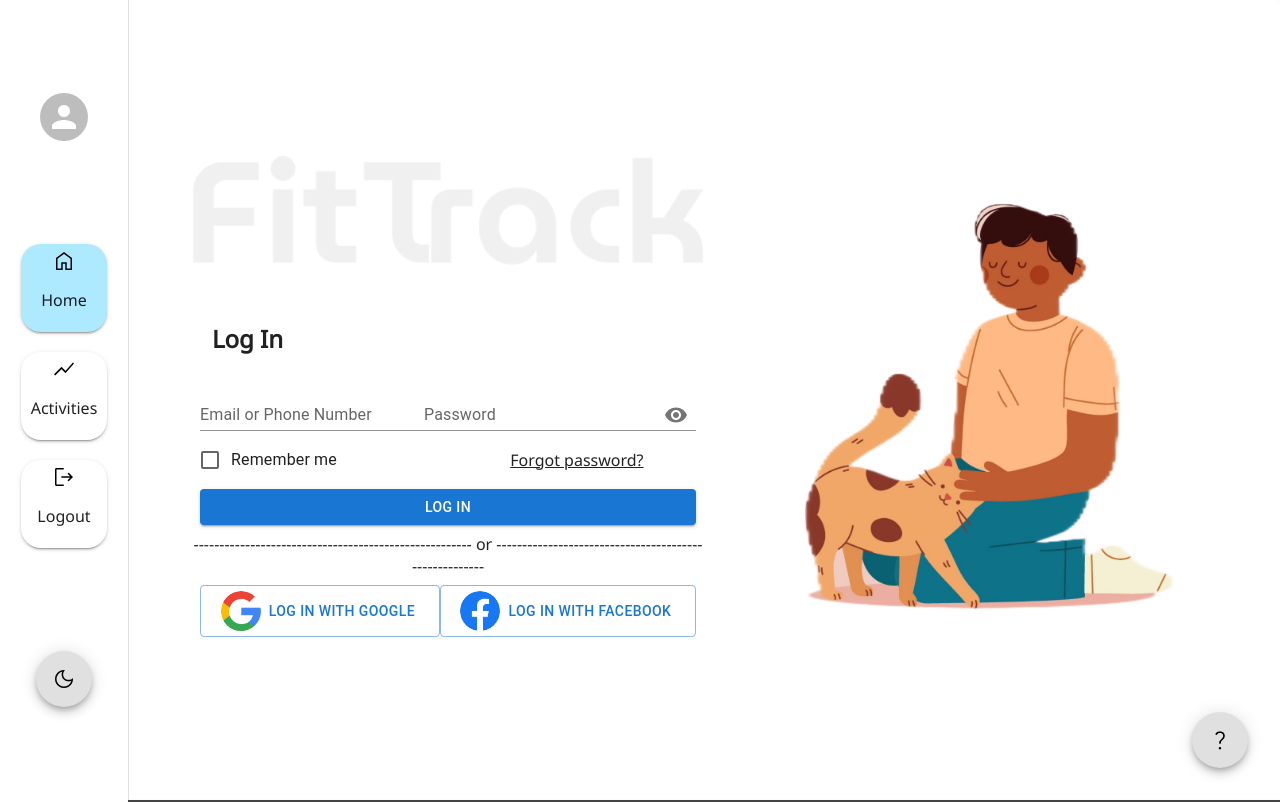
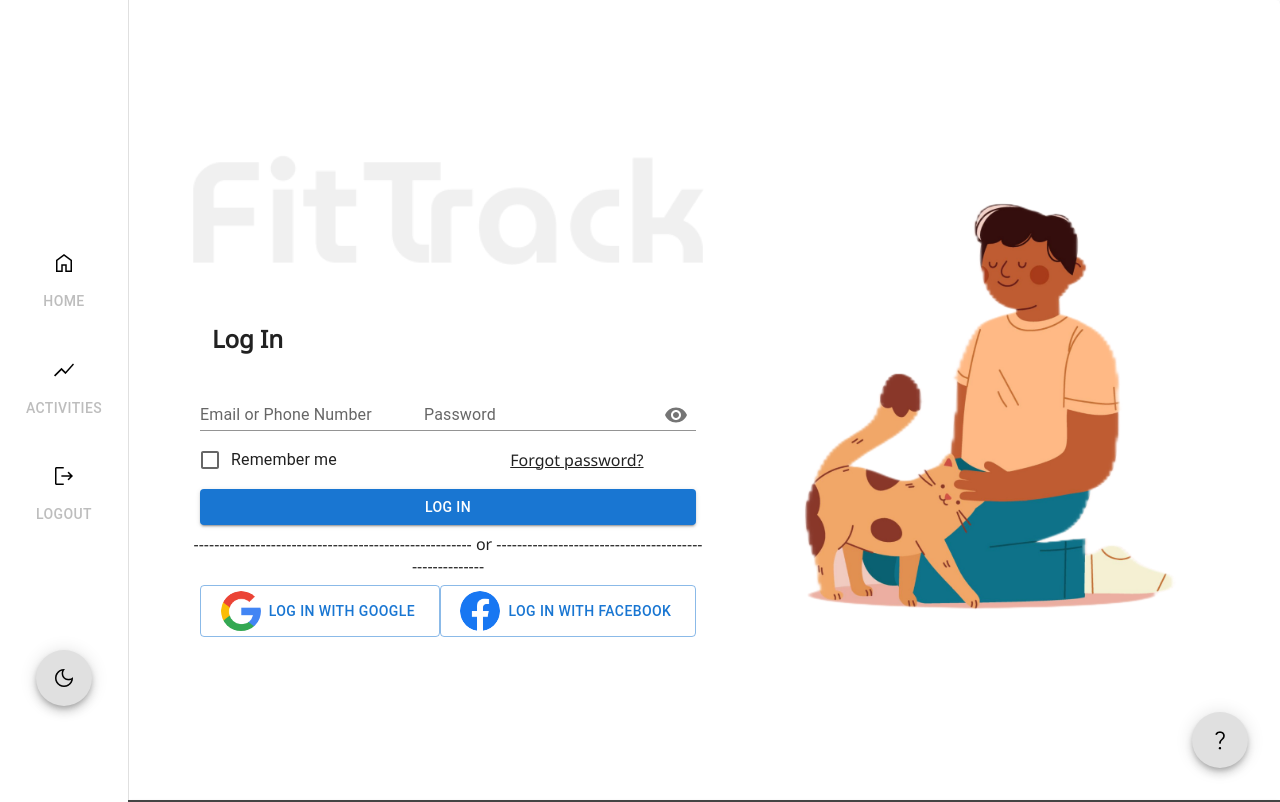
Before and after one commit to MHaurel/tii-2023, a React (Create React App) app: page /login in a window 1280 px wide. Shown: the top 802 px of the page. Built offline with nearby package versions, Linux system fonts and the light colour scheme.

Commit message:
Authentification with pre-defined user

```diff
--- a/package.json
+++ b/package.json
@@ -10,6 +10,7 @@
     "@testing-library/jest-dom": "^5.16.5",
     "@testing-library/react": "^13.4.0",
     "@testing-library/user-event": "^13.5.0",
+    "axios": "^1.4.0",
     "react": "^18.2.0",
     "react-dom": "^18.2.0",
     "react-scripts": "5.0.1",
--- a/src/App.js
+++ b/src/App.js
@@ -10,6 +10,7 @@
 import HelpIcon from './components/HelpIcon';
 import { Paper, ThemeProvider, createTheme } from '@mui/material';
 import Footer from './components/Footer';
+import { AuthContextProvider } from './contexts/AuthContext';
 
 const darkTheme = createTheme({
   palette: {
@@ -37,6 +38,7 @@
     <div className="App">
       <ThemeProvider theme={theme}>
         <BrowserRouter>
+          <AuthContextProvider>
             <NavigationRail handleChangeTheme={handleChangeTheme} theme={theme}/>
               <Paper>
                 <div className='page'>
@@ -49,8 +51,8 @@
                 </div>
                 <Footer/>
             </Paper>
+          </AuthContextProvider>
         </BrowserRouter>
-
         <HelpIcon/>
       </ThemeProvider>
     </div>
--- a/src/components/NavigationButton.css
+++ b/src/components/NavigationButton.css
@@ -11,10 +11,6 @@
     cursor: pointer;
 }
 
-.navigationButton:hover {
-    background-color: #D6F4FF;
-}
-
 .navigationButton img {
     width: 24px;
     height: 24px;
--- a/src/components/NavigationButton.js
+++ b/src/components/NavigationButton.js
@@ -1,19 +1,19 @@
-import { Paper } from "@mui/material";
+import { Button } from "@mui/material";
 import "./NavigationButton.css";
-import ButtonBase from '@mui/material/ButtonBase';
 
-function NavigationButton({label, icon, onClick, active, theme}) {
+function NavigationButton({label, icon, disabled, onClick, active, theme}) {
     const filePath = theme.palette.mode === 'dark' ? `${icon}_light.png` : `${icon}_dark.png`;
 
     return (
-        // <ButtonBase sx={{backgroundColor: active ? "#ADE9FF" : "transparent"}} onClick={onClick} className="navigationButton">
-            // <img src={process.env.PUBLIC_URL + `images/icons/${filePath}`} alt="Navigation Icon"/>
-            // <p>{label}</p>
-        // </ButtonBase>
-        <Paper elevation={2} sx={{backgroundColor: active ? "#ADE9FF" : "transparent"}} onClick={onClick} className="navigationButton">
+        <Button disabled={disabled} sx={{
+                backgroundColor: (active && disabled) ? "#ADE9FF" : "transparent",
+                '&:hover' : {
+                    backgroundColor: 'primary.main'
+                },
+            }} onClick={onClick} className="navigationButton">
             <img src={process.env.PUBLIC_URL + `images/icons/${filePath}`} alt="Navigation Icon"/>
             <p>{label}</p>
-        </Paper>
+        </Button>
     )
 }
 
--- a/src/components/NavigationRail.js
+++ b/src/components/NavigationRail.js
@@ -6,13 +6,16 @@
 
 import "./NavigationRail.css"
 
-import { useState } from "react";
+import { useContext, useEffect, useState } from "react";
 import { useNavigate } from "react-router-dom";
+import { AuthContext } from "../contexts/AuthContext";
 
 function NavigationRail({handleChangeTheme, theme}) {
-    const [homeActive, setHomeActive] = useState(true);
+    const [homeActive, setHomeActive] = useState(false);
     const [chartActive, setChartActive] = useState(false);
     const selectedFile = localStorage.getItem("avatarImage");
+
+    const {authToken, setAuthToken, login, clearTokens, sidebarDisabled, setSidebarDisabled} = useContext(AuthContext);
 
     const navigate = useNavigate();
 
@@ -41,17 +44,23 @@
     const handleChangeRouteLogout = () => {
         setHomeActive(false)
         setChartActive(false);
+
+        clearTokens();
+
         navigate("/login");
     }
 
     return (
         <div>
             <Drawer className="navigationRail" variant="permanent" anchor="left" elevation={0} open={true}>
-                <AvatarButton src={selectedFile} onClick={handleChangeRouteProfil} />
+                {
+                    authToken === null ? <div style={{width: 48, height: 48}}></div> : <AvatarButton src={selectedFile} onClick={handleChangeRouteProfil} />
+                }
+                {/* <AvatarButton src={selectedFile} onClick={handleChangeRouteProfil} /> */}
                 <div className="navigation-buttons">
-                    <NavigationButton label="Home" icon="home" active={homeActive} onClick={handleChangeRouteHome} theme={theme}/>
-                    <NavigationButton label="Activities" icon="chart" active={chartActive} onClick={handleChangeRouteChart} theme={theme}/>
-                    <NavigationButton label="Logout" icon="logout" onClick={handleChangeRouteLogout} theme={theme}/>
+                    <NavigationButton label="Home" icon="home" disabled={sidebarDisabled} active={homeActive} onClick={handleChangeRouteHome} theme={theme}/>
+                    <NavigationButton label="Activities" icon="chart" disabled={sidebarDisabled} active={chartActive} onClick={handleChangeRouteChart} theme={theme}/>
+                    <NavigationButton label="Logout" icon="logout" disabled={sidebarDisabled} onClick={handleChangeRouteLogout} theme={theme}/>
                 </div>
                 <Fab onClick={handleChangeTheme}>
                     <ThemeIcon theme={theme}/>
--- /dev/null
+++ b/src/contexts/AuthContext.js
@@ -0,0 +1,48 @@
+import { useContext, useState, createContext } from "react";
+import axios from "axios";
+import { useNavigate } from "react-router-dom";
+
+const AuthContext = createContext();
+
+function AuthContextProvider({children}) {
+    const [authToken, setAuthToken] = useState(null);
+    const [refreshToken, setRefreshToken] = useState(null);
+    const [userId, setUserId] = useState(null);
+    const [sidebarDisabled, setSidebarDisabled] = useState(true);
+
+    const navigate = useNavigate();
+
+    const login = (email, password) => {
+        axios.post("https://fake-health-data-api.shrp.dev/auth/signin", {}, {
+            auth: {
+              username: "john@doe.com", // Replace by `email`
+              password: "azerty" // Replace by `password`
+            }
+        })
+            .then(response => {
+                const data = response.data;
+                let access_token = data['access_token'];
+                let refresh_token = data['refresh_token'];
+                setAuthToken(access_token);
+                setRefreshToken(refresh_token);
+
+                setSidebarDisabled(false);
+                navigate("/");
+            })
+            .catch(err => console.error(err))
+    }
+
+    const clearTokens = () => {
+        setAuthToken(null);
+        setRefreshToken(null);
+        setSidebarDisabled(true);
+    }
+
+    return (
+        <AuthContext.Provider value={{authToken, setAuthToken, login, clearTokens, sidebarDisabled, setSidebarDisabled}}>
+            {children}
+        </AuthContext.Provider>
+    );
+}
+
+export { AuthContext, AuthContextProvider };
--- a/src/pages/Activities.js
+++ b/src/pages/Activities.js
@@ -6,8 +6,16 @@
 import ActivitiesLineChart from "../components/ActivitiesLineChart";
 import SegmentedButtonsFilterDate from "../components/SegmentedButtonsFilterDate";
 import { List, Avatar, ListItem, ListItemAvatar, ListItemText, Divider } from "@mui/material";
+import { useContext } from "react";
+import { AuthContext } from "../contexts/AuthContext";
+import { Navigate } from "react-router-dom";
 
 function Activities() {
+    const {authToken, setAuthToken, login} = useContext(AuthContext);
+
+    if (authToken === null) {
+        return <Navigate to="/login"/>
+    }
 
     // TO TEST
     let activity = new Activity(
--- a/src/pages/Home.js
+++ b/src/pages/Home.js
@@ -3,9 +3,17 @@
 import { Card, CardContent, Paper } from "@mui/material";
 import HomeLineChart from "../components/HomeLineChart";
 import Activity from "../models/Activity";
+import { useContext } from "react";
+import { AuthContext } from "../contexts/AuthContext";
+import { Navigate } from "react-router-dom";
 
 
 function Home() {
+    const {authToken, setAuthToken, login} = useContext(AuthContext);
+
+    if (authToken === null) {
+        return <Navigate to="/login"/>
+    }
 
     // TO TEST
     let activity = new Activity(
--- a/src/pages/Login.js
+++ b/src/pages/Login.js
@@ -1,4 +1,4 @@
-import React from 'react';
+import React, { useContext, useState } from 'react';
 import Box from '@mui/material/Box';
 import IconButton from '@mui/material/IconButton';
 import Input from '@mui/material/Input';
@@ -15,9 +15,13 @@
 import Avatar from '@mui/material/Avatar';
 
 import "./Login.css";
+import { AuthContext } from '../contexts/AuthContext';
 
 function Login() {
     const [showPassword, setShowPassword] = React.useState(false);
+    const [email, setEmail] = useState('');
+    const [password, setPassword] = useState('');
+    const {authToken, setAuthToken, login} = useContext(AuthContext);
 
     const handleClickShowPassword = () => setShowPassword((show) => !show);
 
@@ -36,10 +40,12 @@
 
                 <Box component="form" sx={{"& > :not(style)": { m: 1 }}} noValidate autoComplete="off">
                     <div className='login-box'>
-                        <TextField id="email-phone" label="Email or Phone Number" variant="standard" />
+                        <TextField value={email} onInput={e => setEmail(e.target.value)} id="email-phone" label="Email or Phone Number" variant="standard" />
                         <FormControl variant="standard" >
                             <InputLabel htmlFor="standard-adornment-password">Password</InputLabel>
                             <Input
+                                value={password}
+                                onInput={e => setPassword(e.target.value)}
                                 id="standard-adornment-password"
                                 type={showPassword ? 'text' : 'password'}
                                 endAdornment={
@@ -63,7 +69,7 @@
                     </div>
 
                     <div className='login-box'>
-                        <Button variant="contained">Log In</Button>
+                        <Button variant="contained" onClick={() => login(email, password)}>Log In</Button>
                     </div>
 
                     ------------------------------------------------------ or ------------------------------------------------------
--- a/src/pages/Profil.js
+++ b/src/pages/Profil.js
@@ -1,7 +1,9 @@
-import React, { useEffect, useRef, useState } from "react";
+import { useEffect, useRef, useState, useContext } from "react";
 import { Avatar, Card, CardContent, IconButton, Button } from "@mui/material";
 import PhotoCamera from '@mui/icons-material/PhotoCamera';
+import { Navigate } from "react-router-dom";
 
+import { AuthContext } from "../contexts/AuthContext";
 import "./Profil.css";
 
 function Profil() {
@@ -14,6 +16,12 @@
       setSelectedFile(savedImage);
     }
   }, []);
+
+  const {authToken, setAuthToken, login} = useContext(AuthContext);
+
+  if (authToken === null) {
+    return <Navigate to="/login"/>
+  }
 
   const handleFileSelect = (event) => {
     const file = event.target.files[0];
```
Also changed, not shown: 1 other file (tests, documents, lock files or other folders). Lines whose indentation alone changed are shown as unchanged.
